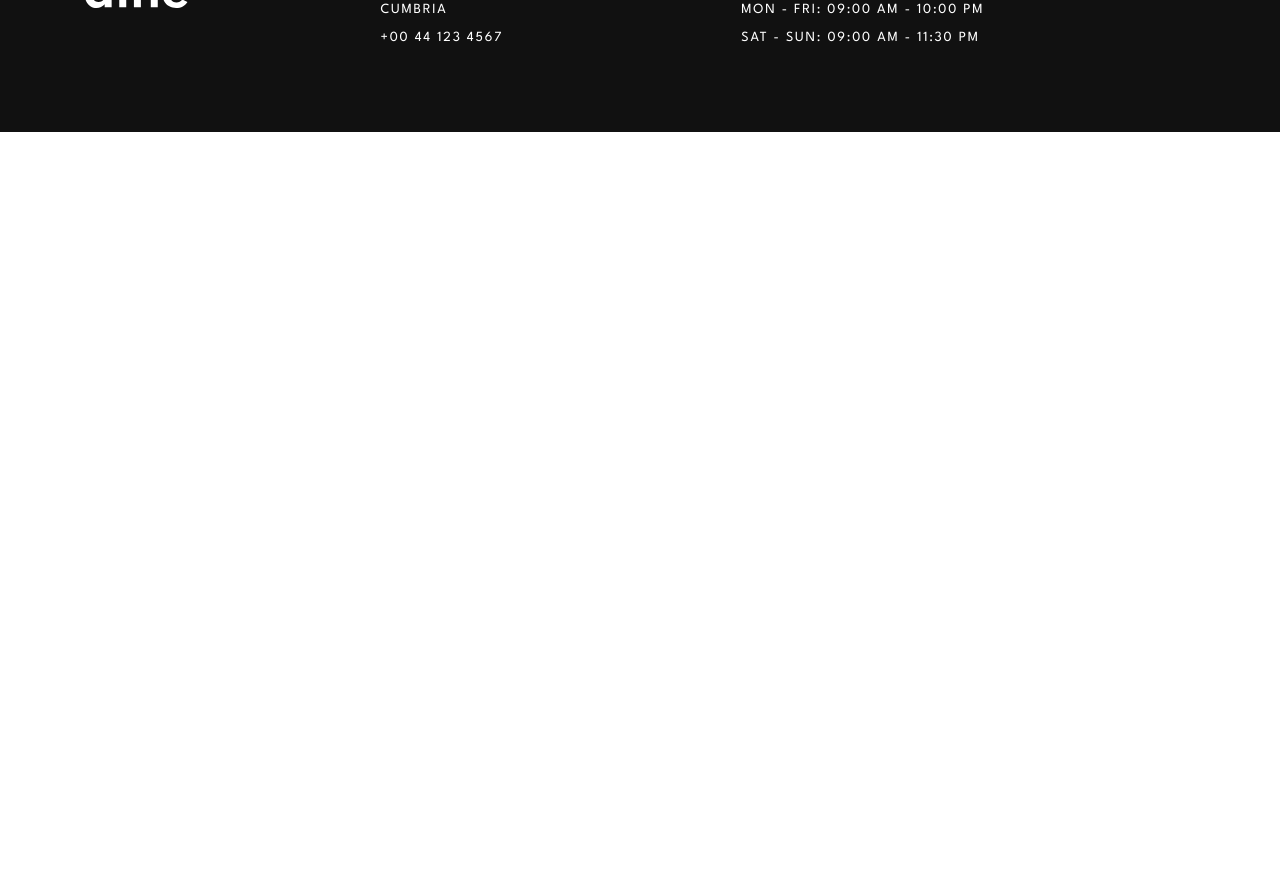
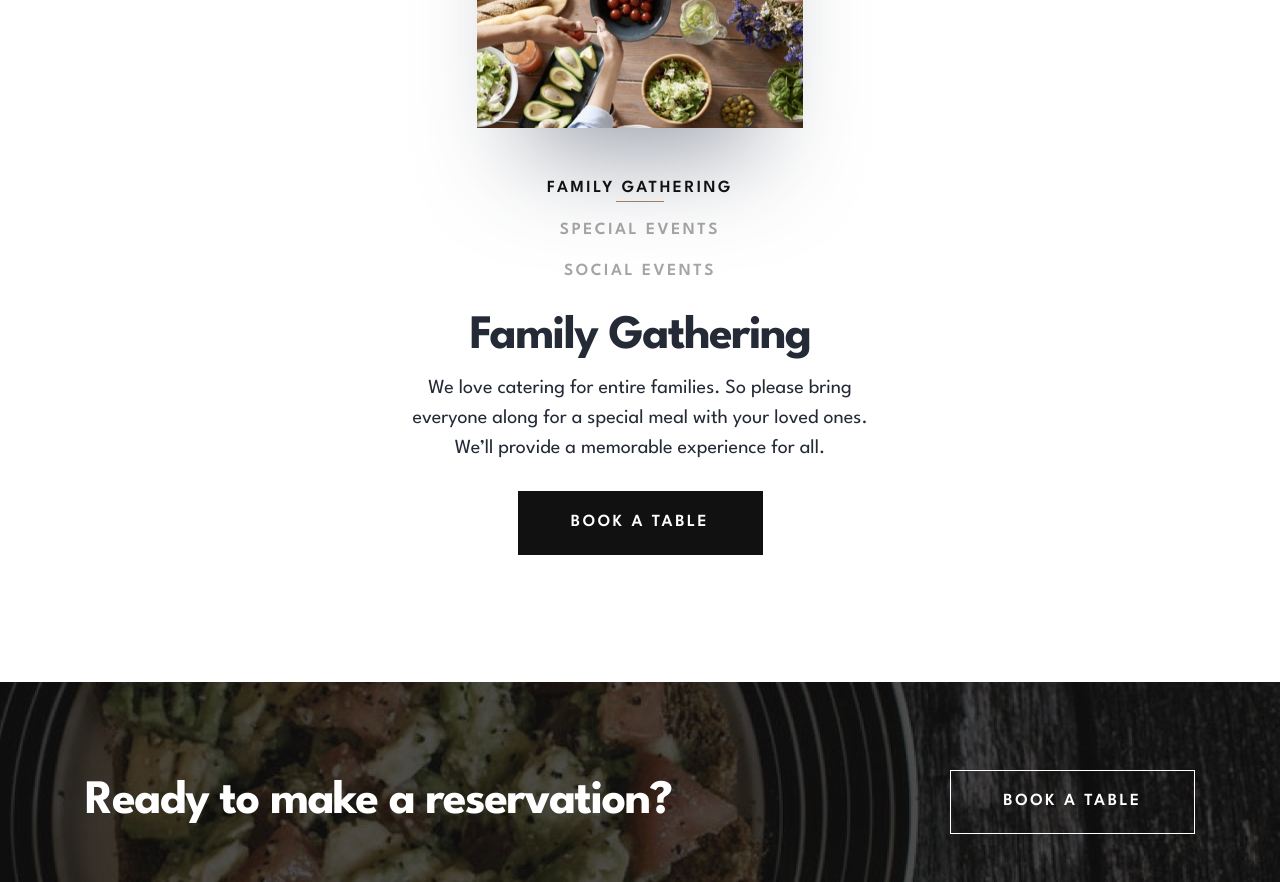
Before and after one commit to Bayoumi-dev/Dine-restaurant-website, a React (Create React App) app: page / in a window 1280 px wide. Shown: the part 3340-4222 px from the top of the page. Before the commit the page ends 3472 px from the top, so only its background shows below. Built offline with nearby package versions, Linux system fonts and the light colour scheme.

Commit message:
build events section

```diff
--- a/src/components/Button.tsx
+++ b/src/components/Button.tsx
@@ -2,11 +2,22 @@ import { FC } from 'react'
 
 interface Props {
    content: string
+   variant?: string
 }
-const Button: FC<Props> = ({ content }) => {
-   return (
-      <button className="w-[245px] h-[64px] border border-white hover:bg-white
-      hover:text-secondary-mirage active:text-white active:bg-transparent active:opacity-25">
+
+const Button: FC<Props> = ({ content, variant }) => {
+   return variant === 'secondary' ? (
+      <button
+         className="w-[245px] h-[64px] bg-primary-codGray text-white
+         hover:border border-primary-codGray hover:bg-white
+        hover:text-secondary-mirage active:bg-transparent active:opacity-25">
+         {content}
+      </button>
+   ) : (
+      <button
+         className="w-[245px] h-[64px] border border-white hover:bg-white
+        hover:text-secondary-mirage active:text-white active:bg-transparent
+          active:opacity-25">
          {content}
       </button>
    )
--- /dev/null
+++ b/src/components/EventContent.tsx
@@ -0,0 +1,21 @@
+import { FC } from 'react'
+import { IEventsData } from '../interfaces/index.interface'
+import Button from './Button'
+
+interface Props extends IEventsData {}
+
+const EventContent: FC<Props> = ({ eventsData, events }) => {
+   return (
+      <ul className="max-w-[457px] h-[245px] overflow-hidden">
+         {eventsData.map((eventData, index) => (
+            <li key={index} className="w-full h-full">
+               <h2>{eventData.name}</h2>
+               <p className="mt-3 mb-7">{eventData.paragraph}</p>
+               <Button variant="secondary" content="Book a table" />
+            </li>
+         ))}
+      </ul>
+   )
+}
+
+export default EventContent
--- /dev/null
+++ b/src/components/EventImage.tsx
@@ -0,0 +1,34 @@
+import { FC } from 'react'
+import { IEventsData } from '../interfaces/index.interface'
+
+interface Props extends IEventsData {}
+
+const EventImage: FC<Props> = ({ eventsData, events }) => {
+   return (
+      <div className="w-[326px] h-[400px] shadow-3xl">
+         <ul className="w-full h-full overflow-hidden">
+            {eventsData.map((eventData, index: number) => (
+               <li className="w-full h-full" key={index}>
+                  <picture>
+                     <source
+                        media="(min-width: 1280px)"
+                        srcSet={eventData.img[2]}
+                     />
+                     <source
+                        media="(min-width: 768px)"
+                        srcSet={eventData.img[1]}
+                     />
+                     <img
+                        className="w-full h-full object-cover"
+                        src={eventData.img[0]}
+                        alt={`${eventData.name} img`}
+                     />
+                  </picture>
+               </li>
+            ))}
+         </ul>
+      </div>
+   )
+}
+
+export default EventImage
--- /dev/null
+++ b/src/components/EventsList.tsx
@@ -0,0 +1,26 @@
+import { FC } from 'react'
+import { IEventsData } from '../interfaces/index.interface'
+
+interface Props extends IEventsData {}
+
+const EventsList: FC<Props> = ({ eventsData, events }) => {
+   return (
+      <ul className="mt-12 mb-7 flex flex-col gap-y-4">
+         {eventsData.map((eventData, index) => (
+            <li key={index}>
+               <button
+                  className={`text-gray opacity-50 hover:opacity-100
+                                        ${
+                                           events === eventData.name
+                                              ? 'active-event'
+                                              : ''
+                                        }`}>
+                  {eventData.name}
+               </button>
+            </li>
+         ))}
+      </ul>
+   )
+}
+
+export default EventsList
--- /dev/null
+++ b/src/components/EventsSection.tsx
@@ -0,0 +1,23 @@
+import { FC, useState } from 'react'
+import { eventsData } from '../utils/_DATA'
+// Components
+import EventContent from './EventContent'
+import EventImage from './EventImage'
+import EventsList from './EventsList'
+
+const EventsSection: FC = () => {
+   const [events] = useState('Family Gathering')
+   return (
+      <section>
+         <div className="container pt-20 pb-31 flex flex-col items-center text-center">
+            <EventImage eventsData={eventsData} events={events} />
+            <div className="">
+               <EventsList eventsData={eventsData} events={events} />
+               <EventContent eventsData={eventsData} events={events} />
+            </div>
+         </div>
+      </section>
+   )
+}
+
+export default EventsSection
--- a/src/index.css
+++ b/src/index.css
@@ -48,4 +48,9 @@
    .flex-center {
       @apply flex items-center justify-center;
    }
+   .active-event {
+      @apply opacity-100 text-primary-codGray relative after:absolute
+      after:w-12 after:h-[1px] after:bg-primary-beaver after:bottom-0
+      after:left-1/2 after:-translate-x-1/2;
+   }
 }
--- /dev/null
+++ b/src/interfaces/index.interface.ts
@@ -0,0 +1,8 @@
+export interface IEventsData {
+   eventsData: {
+      name: string
+      paragraph: string
+      img: string[]
+   }[],
+   events: string
+}
--- a/src/pages/Home.tsx
+++ b/src/pages/Home.tsx
@@ -1,5 +1,6 @@
 import { FC } from 'react'
 import CtaSection from '../components/CtaSection'
+import EventsSection from '../components/EventsSection'
 import FeaturesSection from '../components/FeaturesSection'
 import HeroSection from '../components/HeroSection'
 import HighlightSection from '../components/HighlightSection'
@@ -10,6 +11,7 @@ const Home: FC = () => {
          <HeroSection />
          <FeaturesSection />
          <HighlightSection />
+         <EventsSection />
          <CtaSection />
       </>
    )
--- /dev/null
+++ b/src/utils/_DATA.ts
@@ -0,0 +1,32 @@
+// images
+import familyGatheringImg from '../assets/homepage/family-gathering-mobile.jpg'
+import familyGatheringImgTab from '../assets/homepage/family-gathering-tablet.jpg'
+import familyGatheringImgDt from '../assets/homepage/family-gathering-desktop.jpg'
+import specialEventsImg from '../assets/homepage/special-events-mobile.jpg'
+import specialEventsImgTab from '../assets/homepage/special-events-tablet.jpg'
+import specialEventsImgDt from '../assets/homepage/special-events-desktop.jpg'
+import socialEventsImg from '../assets/homepage/social-events-mobile.jpg'
+import socialEventsImgTab from '../assets/homepage/social-events-tablet.jpg'
+import socialEventsImgDt from '../assets/homepage/social-events-desktop.jpg'
+
+// Static data for events
+export const eventsData = [
+    {
+        name: 'Family Gathering',
+        paragraph:
+            'We love catering for entire families. So please bring everyone along for a special meal with your loved ones. We’ll provide a memorable experience for all.',
+        img: [familyGatheringImg,familyGatheringImgTab,familyGatheringImgDt],
+    },
+    {
+        name: 'Special Events',
+        paragraph:
+            'Whether it’s a romantic dinner or special date you’re celebrating with others we’ll look after you. We’ll be sure to mark your special date with an unforgettable meal.',
+        img: [specialEventsImg,specialEventsImgTab,specialEventsImgDt],
+    },
+    {
+        name: 'Social Events',
+        paragraph:
+            'Are you looking to have a larger social event? No problem! We’re more than happy to cater for big parties. We’ll work with you to make your event a hit with everyone.',
+        img: [socialEventsImg,socialEventsImgTab,socialEventsImgDt],
+    },
+]
--- a/tailwind.config.js
+++ b/tailwind.config.js
@@ -12,6 +12,7 @@ module.exports = {
             ebonyClay: '#242b37',
             shuttleGray: '#5c6779',
          },
+         gray: '#4C4C4C',
          white: '#ffffff',
          transparent: 'transparent',
       },
@@ -40,6 +41,7 @@ module.exports = {
          spacing: {
             18: '4.5rem',
             22: '5.5rem',
+            31: '7.75rem',
             unset: 'unset',
          },
          maxWidth: {
```
